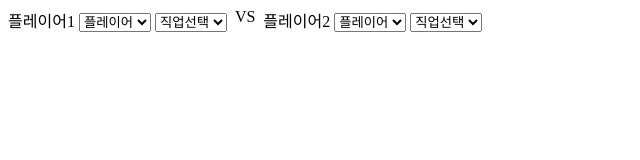
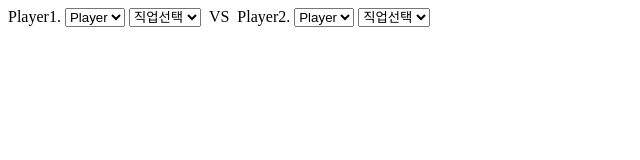
Before and after one commit to powerblossom1423/star_record, a plain HTML site: page index.html in a window 1280 px wide. Shown: the whole page, without its empty margins (0-640 px from the left). Drawn offline with Linux system fonts and the light colour scheme.

Commit message:
Update index.html

```diff
--- a/index.html
+++ b/index.html
@@ -13,9 +13,9 @@
   </style>
   <body>
     <div>
-      플레이어1
+      Player1.
       <select name="player">
-        <option value="">플레이어</option>
+        <option value="">Player</option>
         <option value="학생">김희승</option>
         <option value="기타">최선일</option>
         <option value="회사원">전성일</option>
@@ -32,9 +32,9 @@
     <div>&nbsp;&nbsp;VS&nbsp;&nbsp;</div>
 
     <div>
-      플레이어2
+      Player2.
       <select name="player">
-        <option value="">플레이어</option>
+        <option value="">Player</option>
         <option value="학생">김희승</option>
         <option value="기타">최선일</option>
         <option value="회사원">전성일</option>
```
